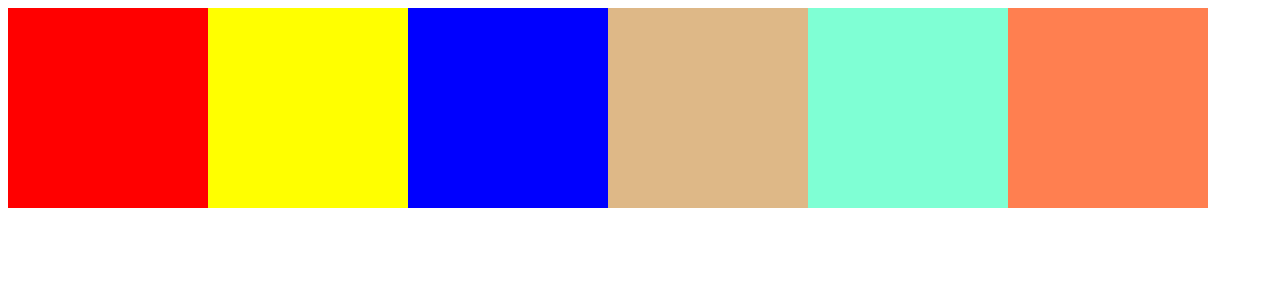
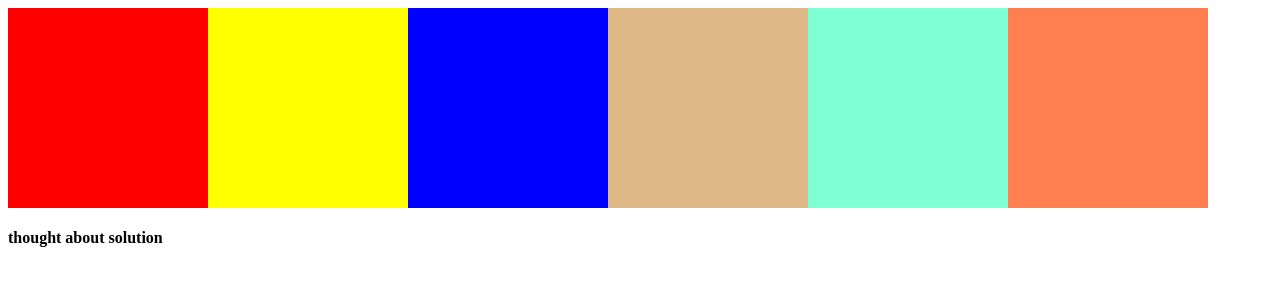
Before and after one commit to felipe-programador-18/practice-front, a plain HTML site: page practice.htmlandcss/flexbox.html in a window 1280 px wide. Drawn offline with Linux system fonts and the light colour scheme.

```diff
--- a/practice.htmlandcss/flexbox.html
+++ b/practice.htmlandcss/flexbox.html
@@ -19,8 +19,11 @@
    <div class=" reac six"></div>
 
 
+
+
+
   </div>
-
+  <h4>thought about solution</h4>
 
 </body>
 </html>
```
